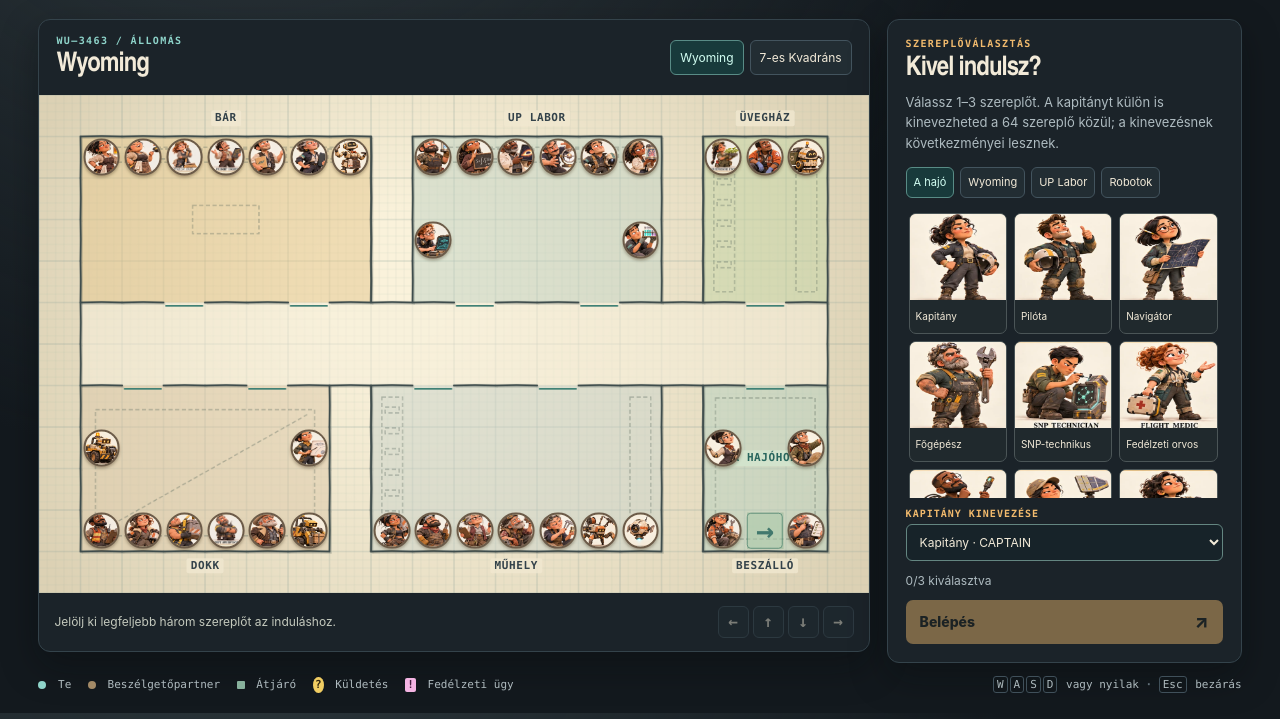
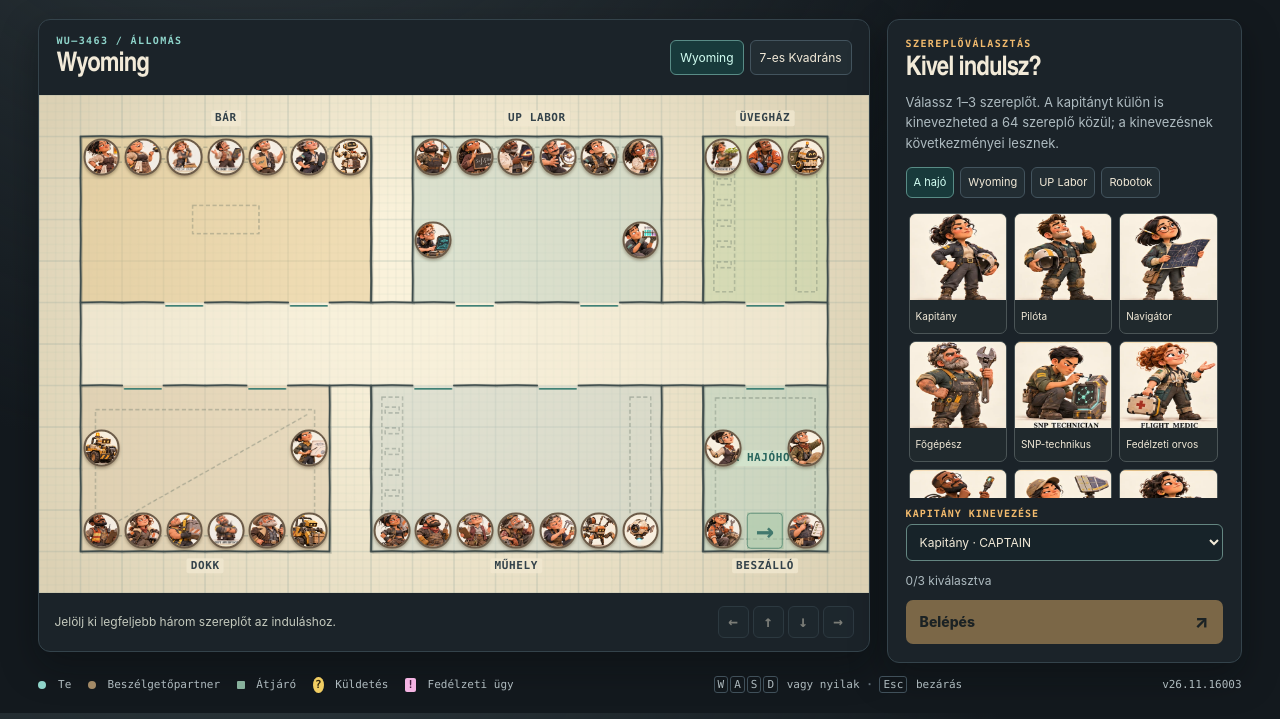
Before and after one commit to Pengeszikra/five-p-quest, a website with bundled scripts: page index.html in a window 1280 px wide. Shown: the part 81-800 px from the top of the page. Built offline with nearby package versions, Linux system fonts and the light colour scheme; files whose address does not match are found by name.

Commit message:
Expose dated Quest version and configure automatic bump on main

```diff
--- a/index.html
+++ b/index.html
@@ -8,6 +8,7 @@
 <title>Five Percent · Quest próba</title>
 <link rel="icon" type="image/svg+xml" href="/favicon.svg">
 <link rel="stylesheet" href="style.css">
+<script defer src="version.js"></script>
 <script defer src="actors.js"></script>
 <script defer src="quest.js"></script>
 <script defer src="conflicts.js"></script>
@@ -99,7 +100,7 @@
     </aside>
   </main>
 
-  <footer class="footer"><span><i class="legend-player"></i> Te <i class="legend-person"></i> Beszélgetőpartner <i class="legend-door"></i> Átjáró <i class="legend-quest">?</i> Küldetés <i class="legend-social">!</i> Fedélzeti ügy</span><span><kbd>W</kbd><kbd>A</kbd><kbd>S</kbd><kbd>D</kbd> vagy nyilak <b>·</b> <kbd>Esc</kbd> bezárás</span></footer>
+  <footer class="footer"><span><i class="legend-player"></i> Te <i class="legend-person"></i> Beszélgetőpartner <i class="legend-door"></i> Átjáró <i class="legend-quest">?</i> Küldetés <i class="legend-social">!</i> Fedélzeti ügy</span><span><kbd>W</kbd><kbd>A</kbd><kbd>S</kbd><kbd>D</kbd> vagy nyilak <b>·</b> <kbd>Esc</kbd> bezárás</span> <span id="app-version" title="Five Percent Quest verzió">v26.11.16003</span></footer>
 </div>
 </body>
 </html>
```
